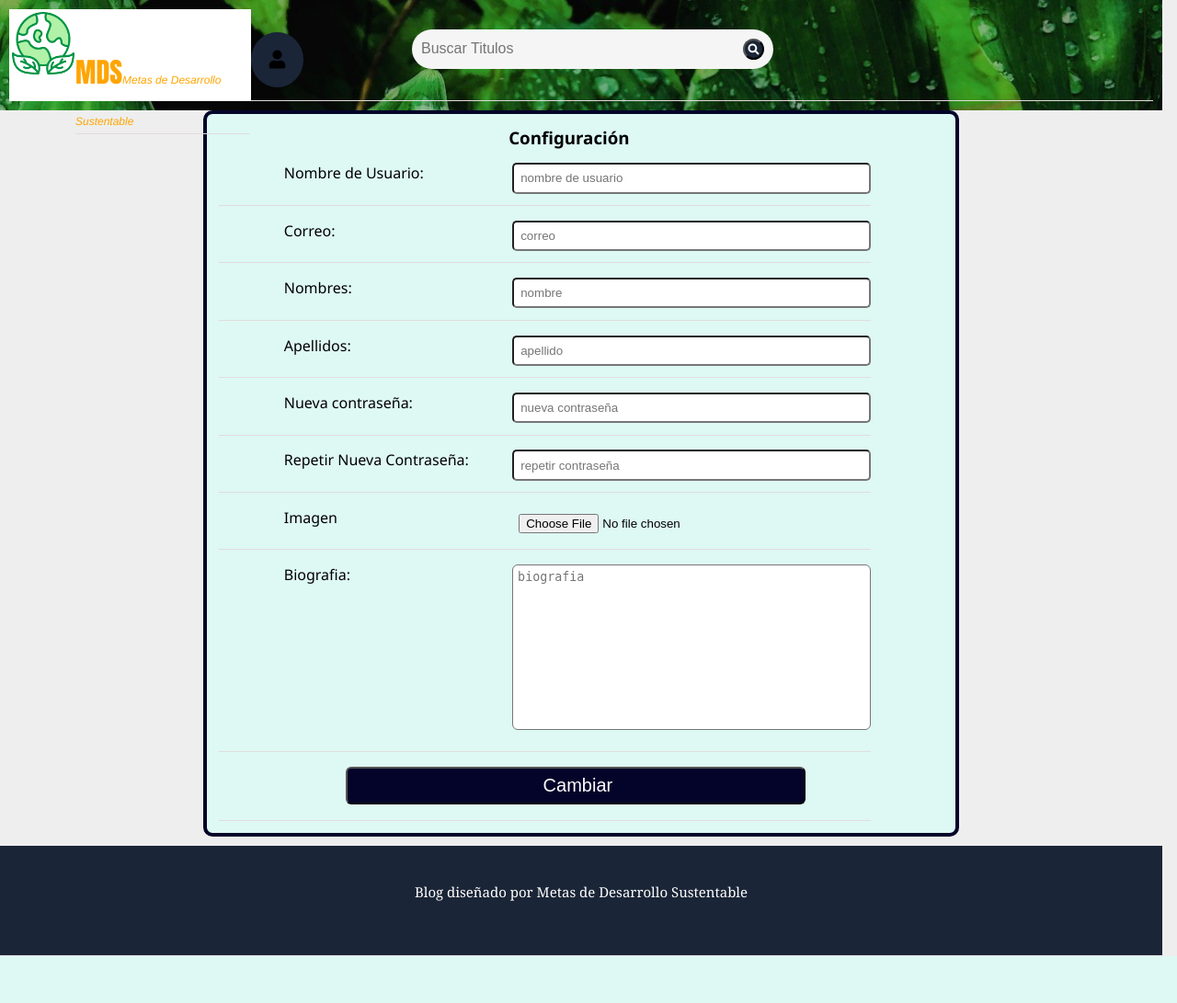
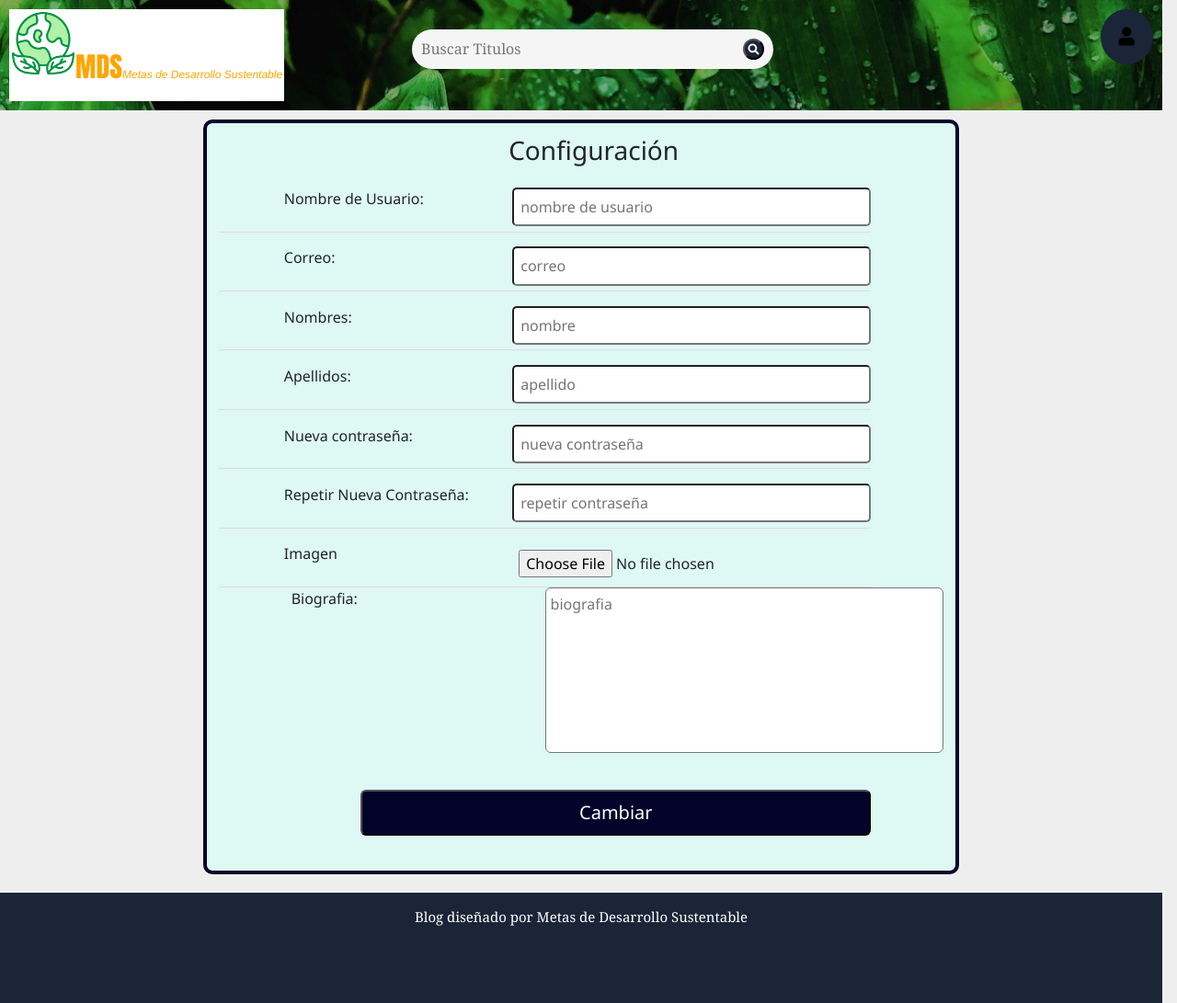
Before and after one commit to CamperDawn/Blog, a Django app: template Server/Blog/templates/config.html in a window 1280 px wide. Shown: the whole page at 92% size. Before the commit the page ends 1040 px from the top, so only its background shows below. Run offline with Django 3.2, Linux system fonts and the light colour scheme; the template is opened without the code that fills it, so the values that code supplies are empty.

Commit message:
[fix]: style pages

```diff
--- a/Server/Blog/static/config.css
+++ b/Server/Blog/static/config.css
@@ -4,7 +4,7 @@ h3{
 }
 
 .config-form {
-    margin:auto;
+    margin: 10px auto;
     padding: 1%;
     width: 65%;
     height: auto;
@@ -26,7 +26,7 @@ div>input{
     padding: 1%;
 }
 
-div{
+.camp{
     width: 90%;
     padding-top: 2%;
     padding-bottom: 3%;
--- a/Server/Blog/static/search.css
+++ b/Server/Blog/static/search.css
@@ -1,5 +1,4 @@
 .cont {
-    margin-top: -11px;
     padding: 0%;
     background-color: #fff;
 }
--- a/Server/Blog/templates/base.html
+++ b/Server/Blog/templates/base.html
@@ -8,6 +8,7 @@
     <link rel="shortcut icon" href="/media/resource/favicon.png" type="image/x-icon">
     <link rel="stylesheet" href={% static "base.css" %}>
     <link rel="stylesheet" href="https://use.fontawesome.com/releases/v5.15.4/css/all.css">
+    <link href="https://cdn.jsdelivr.net/npm/bootstrap@5.1.3/dist/css/bootstrap.min.css" rel="stylesheet" integrity="sha384-1BmE4kWBq78iYhFldvKuhfTAU6auU8tT94WrHftjDbrCEXSU1oBoqyl2QvZ6jIW3" crossorigin="anonymous">
     {% block css %}{% endblock css %}
     <title>MDS</title>
 </head>
--- a/Server/Blog/templates/config.html
+++ b/Server/Blog/templates/config.html
@@ -9,31 +9,31 @@
     <form class="config-form" action="" method="POST" enctype="multipart/form-data">
         {% csrf_token %}
         <h3>Configuración</h2>
-        <div>
+        <div class="camp">
             <label for="user">Nombre de Usuario: </label>
             <input id="user" type="text" name="username" placeholder="nombre de usuario" value="{{username}}">
         </div>
-        <div>
+        <div class="camp">
             <label for="email">Correo: </label>
             <input id="email" type="email" name="email" placeholder="correo" value="{{email}}">
         </div>
-        <div>
+        <div class="camp">
             <label for="firstn">Nombres: </label>
             <input id="firstn" type="text" name="first_name" placeholder="nombre" value="{{first_name}}">
         </div>
-        <div>
+        <div class="camp">
             <label for="lastn">Apellidos: </label>
             <input id="lastn" type="text" name="last_name" placeholder="apellido" value="{{last_name}}">
         </div>
-        <div>
+        <div class="camp">
             <label for="pasw1">Nueva contraseña: </label>
             <input id="pasw1" type="password" name="password1" placeholder="nueva contraseña">
         </div>
-        <div>
+        <div class="camp">
             <label for="pasw2">Repetir Nueva Contraseña: </label>
             <input id="pasw2" type="password" name="password2" placeholder="repetir contraseña">
         </div>
-        <div>
+        <div class="camp">
             <label for="img">Imagen </label>
             <input id="img" type="file" name="image">
             <img src={{image}}>
--- a/Server/Blog/templates/home.html
+++ b/Server/Blog/templates/home.html
@@ -2,7 +2,6 @@
 {% load static %}
 
 {% block css %}
-    <link href="https://cdn.jsdelivr.net/npm/bootstrap@5.1.3/dist/css/bootstrap.min.css" rel="stylesheet" integrity="sha384-1BmE4kWBq78iYhFldvKuhfTAU6auU8tT94WrHftjDbrCEXSU1oBoqyl2QvZ6jIW3" crossorigin="anonymous">
     <link rel="stylesheet" href={% static "home.css" %}>
 {% endblock css %}
 
```
